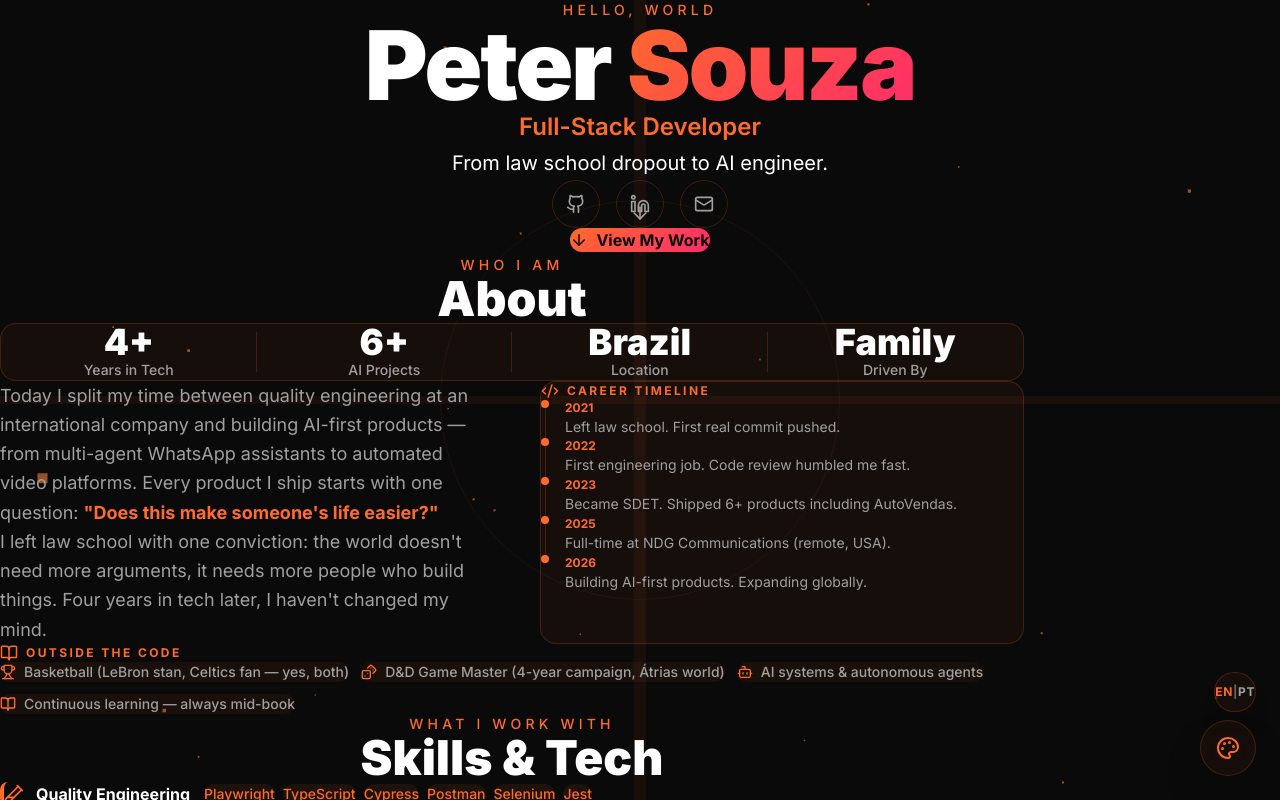
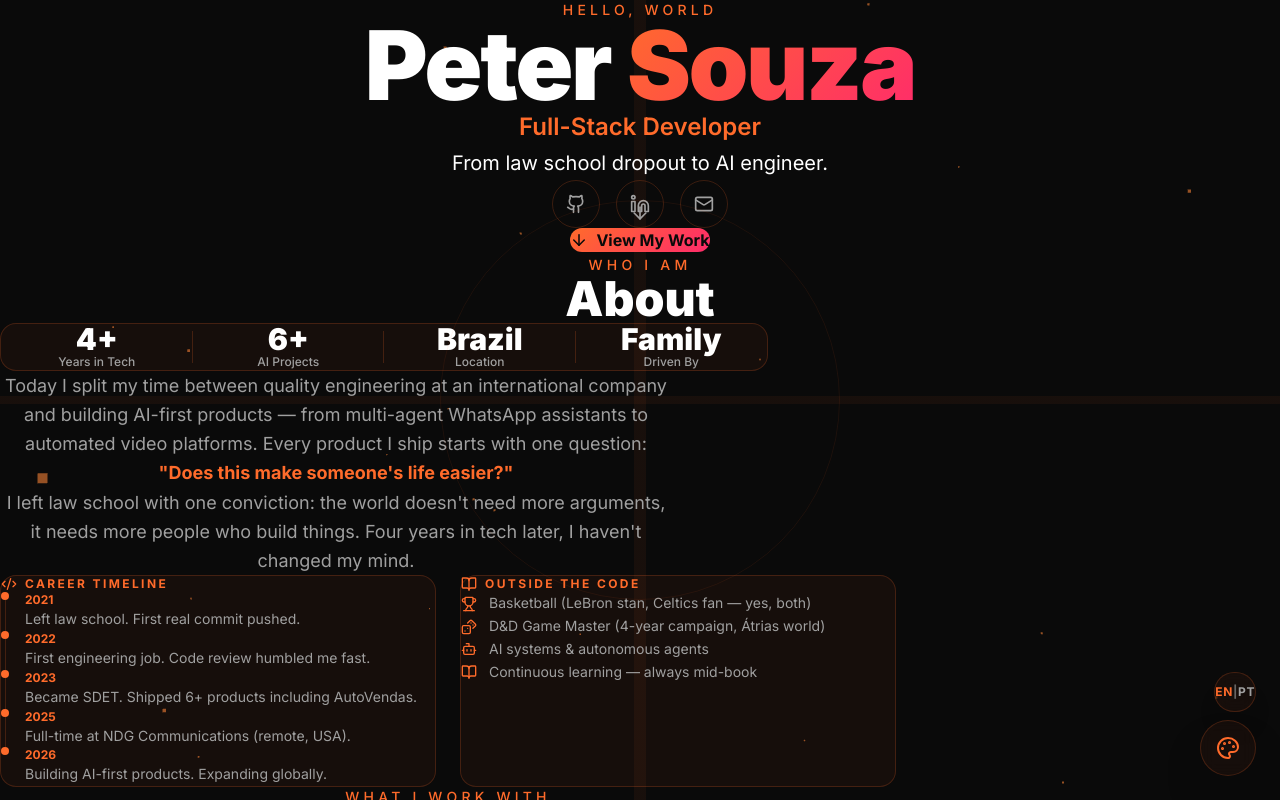
Before and after one commit to PeterTechDev/petersouza-dev, a Next.js app: page / in a window 1280 px wide. Shown: the top 800 px of the page. Built offline with nearby package versions, Linux system fonts and the light colour scheme; a web font is replaced by a local one.

Commit message:
redesign: About fully centered column layout, tighter max-w-4xl across sections

```diff
--- a/src/components/AIAgents.tsx
+++ b/src/components/AIAgents.tsx
@@ -79,7 +79,7 @@ export default function AIAgents() {
 
   return (
     <section className="py-20 sm:py-28 lg:py-32 px-6 sm:px-10 lg:px-16" id="ai-agents">
-      <div className="max-w-5xl mx-auto">
+      <div className="max-w-4xl mx-auto">
         <motion.div
           initial={{ opacity: 0, y: 20 }}
           whileInView={{ opacity: 1, y: 0 }}
--- a/src/components/About.tsx
+++ b/src/components/About.tsx
@@ -22,18 +22,17 @@ export default function About() {
   const interests = t<string[]>("about.interests");
 
   return (
-    <section className="py-20 sm:py-28 lg:py-32 px-6 sm:px-10 lg:px-16" id="about">
-      <div className="max-w-5xl mx-auto">
-        {/* Section header */}
+    <section className="py-20 sm:py-28 lg:py-32 px-6 sm:px-8" id="about">
+      {/* Section header — centered */}
       <motion.div
-          className="text-center mb-10 sm:mb-14"
+        className="text-center mb-12"
         initial={{ opacity: 0, y: 20 }}
         whileInView={{ opacity: 1, y: 0 }}
         viewport={{ once: true }}
         transition={{ duration: 0.6 }}
       >
         <p
-            className="text-sm tracking-[0.3em] uppercase mb-4 font-medium"
+          className="text-sm tracking-[0.3em] uppercase mb-3 font-medium"
           style={{ color: theme.colors.accent }}
         >
           {t<string>("about.kicker")}
@@ -46,34 +45,38 @@ export default function About() {
         </h2>
       </motion.div>
 
-        {/* Stats row */}
+      {/* Stats row — centered, max-w-3xl */}
       <motion.div
-          className="grid grid-cols-2 sm:grid-cols-4 gap-6 sm:gap-0 mb-14 sm:mb-20 py-8 rounded-2xl border"
-          style={{ borderColor: theme.colors.cardBorder, background: theme.colors.card }}
+        className="max-w-3xl mx-auto grid grid-cols-2 sm:grid-cols-4 mb-14"
         initial={{ opacity: 0, y: 20 }}
         whileInView={{ opacity: 1, y: 0 }}
         viewport={{ once: true }}
         transition={{ delay: 0.15, duration: 0.6 }}
+        style={{
+          border: `1px solid ${theme.colors.cardBorder}`,
+          borderRadius: "1rem",
+          background: theme.colors.card,
+        }}
       >
         {stats.map((stat, i) => (
           <div
             key={stat.label}
-              className="text-center px-4 relative"
+            className="text-center py-6 px-4 relative"
           >
             {i < stats.length - 1 && (
               <div
-                  className="hidden sm:block absolute right-0 top-1/2 -translate-y-1/2 w-px h-10"
+                className="hidden sm:block absolute right-0 top-1/2 -translate-y-1/2 w-px h-8"
                 style={{ background: theme.colors.cardBorder }}
               />
             )}
             <p
-                className="text-3xl sm:text-4xl font-black leading-none"
+              className="text-2xl sm:text-3xl font-black leading-none"
               style={{ color: theme.colors.text }}
             >
               {stat.value}
             </p>
             <p
-                className="text-xs sm:text-sm mt-1.5 font-medium"
+              className="text-xs mt-1.5 font-medium"
               style={{ color: theme.colors.textMuted }}
             >
               {stat.label}
@@ -82,52 +85,39 @@ export default function About() {
         ))}
       </motion.div>
 
-        {/* Two-column: bio + timeline */}
-        <div className="grid md:grid-cols-2 gap-10 lg:gap-14 mb-14 sm:mb-20">
+      {/* Bio — centered column, max-w-2xl */}
       <motion.div
-            className="space-y-5"
-            initial={{ opacity: 0, x: -20 }}
-            whileInView={{ opacity: 1, x: 0 }}
+        className="max-w-2xl mx-auto text-center mb-14"
+        initial={{ opacity: 0, y: 20 }}
+        whileInView={{ opacity: 1, y: 0 }}
         viewport={{ once: true }}
         transition={{ delay: 0.2, duration: 0.6 }}
       >
-            <p
-              className="text-base sm:text-lg leading-relaxed"
-              style={{ color: theme.colors.textMuted }}
-            >
+        <p className="text-base sm:text-lg leading-relaxed mb-5" style={{ color: theme.colors.textMuted }}>
           {t<string>("about.p2.beforeQuote")}
           <strong style={{ color: theme.colors.accent }}>
             {t<string>("about.p2.quote")}
           </strong>
         </p>
-            <p
-              className="text-base sm:text-lg leading-relaxed"
-              style={{ color: theme.colors.textMuted }}
-            >
+        <p className="text-base sm:text-lg leading-relaxed" style={{ color: theme.colors.textMuted }}>
           {t<string>("about.p4")}
         </p>
       </motion.div>
 
+      {/* Timeline + Interests side by side — max-w-4xl */}
+      <div className="max-w-4xl mx-auto grid md:grid-cols-2 gap-6 mb-10">
+        {/* Timeline */}
         <motion.div
-            className=""
-            initial={{ opacity: 0, x: 20 }}
+          className="rounded-2xl border p-6 sm:p-8"
+          style={{ background: theme.colors.card, borderColor: theme.colors.cardBorder }}
+          initial={{ opacity: 0, x: -20 }}
           whileInView={{ opacity: 1, x: 0 }}
           viewport={{ once: true }}
-            transition={{ delay: 0.35, duration: 0.6 }}
-          >
-            <div
-              className="rounded-2xl border p-6 sm:p-8 h-full"
-              style={{
-                background: theme.colors.card,
-                borderColor: theme.colors.cardBorder,
-              }}
+          transition={{ delay: 0.3, duration: 0.6 }}
         >
           <div className="flex items-center gap-2 mb-5">
-                <Code2 size={18} style={{ color: theme.colors.accent }} />
-                <p
-                  className="text-xs font-bold tracking-[0.2em] uppercase"
-                  style={{ color: theme.colors.accent }}
-                >
+            <Code2 size={16} style={{ color: theme.colors.accent }} />
+            <p className="text-xs font-bold tracking-[0.2em] uppercase" style={{ color: theme.colors.accent }}>
               {t<string>("about.careerTimeline")}
             </p>
           </div>
@@ -135,66 +125,43 @@ export default function About() {
             {timelineItems.map((item, i) => (
               <div key={item.year} className="flex gap-4">
                 <div className="flex flex-col items-center">
-                      <div
-                        className="w-2 h-2 rounded-full mt-1.5 shrink-0"
-                        style={{ background: theme.colors.accent }}
-                      />
+                  <div className="w-2 h-2 rounded-full mt-1.5 shrink-0" style={{ background: theme.colors.accent }} />
                   {i < timelineItems.length - 1 && (
-                        <div
-                          className="w-px flex-1 mt-1"
-                          style={{ background: theme.colors.cardBorder }}
-                        />
+                    <div className="w-px flex-1 mt-1" style={{ background: theme.colors.cardBorder }} />
                   )}
                 </div>
                 <div className="pb-4">
-                      <p
-                        className="text-xs font-bold mb-0.5"
-                        style={{ color: theme.colors.accent }}
-                      >
-                        {item.year}
-                      </p>
-                      <p className="text-sm leading-relaxed" style={{ color: theme.colors.textMuted }}>
-                        {item.event}
-                      </p>
+                  <p className="text-xs font-bold mb-0.5" style={{ color: theme.colors.accent }}>{item.year}</p>
+                  <p className="text-sm leading-relaxed" style={{ color: theme.colors.textMuted }}>{item.event}</p>
                 </div>
               </div>
             ))}
           </div>
-            </div>
         </motion.div>
-        </div>
 
-        {/* Interests row */}
+        {/* Interests */}
         <motion.div
-          initial={{ opacity: 0, y: 20 }}
-          whileInView={{ opacity: 1, y: 0 }}
+          className="rounded-2xl border p-6 sm:p-8"
+          style={{ background: theme.colors.card, borderColor: theme.colors.cardBorder }}
+          initial={{ opacity: 0, x: 20 }}
+          whileInView={{ opacity: 1, x: 0 }}
           viewport={{ once: true }}
-          transition={{ delay: 0.4, duration: 0.6 }}
+          transition={{ delay: 0.35, duration: 0.6 }}
         >
-          <div className="flex items-center gap-2 mb-4">
-            <BookOpen size={18} style={{ color: theme.colors.accent }} />
-            <p
-              className="text-xs font-bold tracking-[0.2em] uppercase"
-              style={{ color: theme.colors.accent }}
-            >
+          <div className="flex items-center gap-2 mb-5">
+            <BookOpen size={16} style={{ color: theme.colors.accent }} />
+            <p className="text-xs font-bold tracking-[0.2em] uppercase" style={{ color: theme.colors.accent }}>
               {t<string>("about.outsideCode")}
             </p>
           </div>
-          <div className="flex flex-wrap gap-3">
+          <div className="space-y-3">
             {interests.map((label, idx) => {
               const Icon = interestIcons[idx];
               return (
-                <span
-                  key={label}
-                  className="inline-flex items-center gap-2 text-sm px-4 py-2 rounded-full font-medium"
-                  style={{
-                    background: theme.colors.accent + "10",
-                    color: theme.colors.textMuted,
-                  }}
-                >
-                  <Icon size={16} style={{ color: theme.colors.accent }} />
-                  {label}
-                </span>
+                <div key={label} className="flex items-center gap-3">
+                  <Icon size={16} className="shrink-0" style={{ color: theme.colors.accent }} />
+                  <p className="text-sm leading-relaxed" style={{ color: theme.colors.textMuted }}>{label}</p>
+                </div>
               );
             })}
           </div>
--- a/src/components/Projects.tsx
+++ b/src/components/Projects.tsx
@@ -42,7 +42,7 @@ export default function Projects() {
 
   return (
     <section className="py-20 sm:py-28 lg:py-32 px-6 sm:px-10 lg:px-16" id="projects">
-      <div className="max-w-5xl mx-auto">
+      <div className="max-w-4xl mx-auto">
         <motion.div
           initial={{ opacity: 0, y: 20 }}
           whileInView={{ opacity: 1, y: 0 }}
--- a/src/components/Skills.tsx
+++ b/src/components/Skills.tsx
@@ -34,7 +34,7 @@ export default function Skills() {
 
   return (
     <section className="py-20 sm:py-28 lg:py-32 px-6 sm:px-10 lg:px-16" id="skills">
-      <div className="max-w-5xl mx-auto">
+      <div className="max-w-4xl mx-auto">
         <motion.div
           className="text-center mb-10 sm:mb-14"
           initial={{ opacity: 0, y: 20 }}
```
Lines whose indentation alone changed are shown as unchanged.
